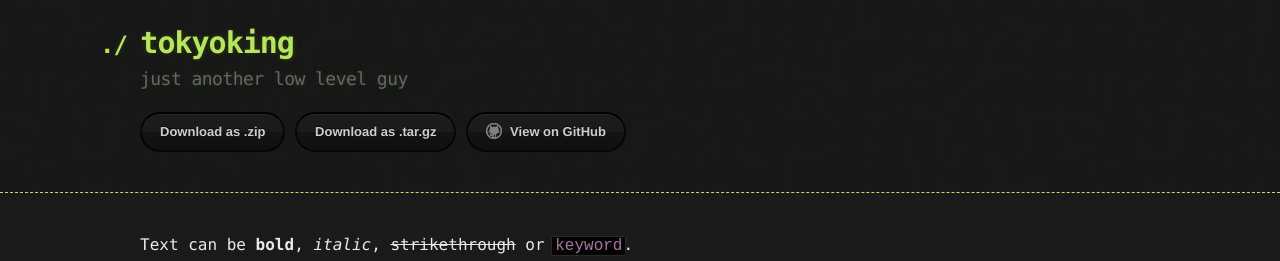
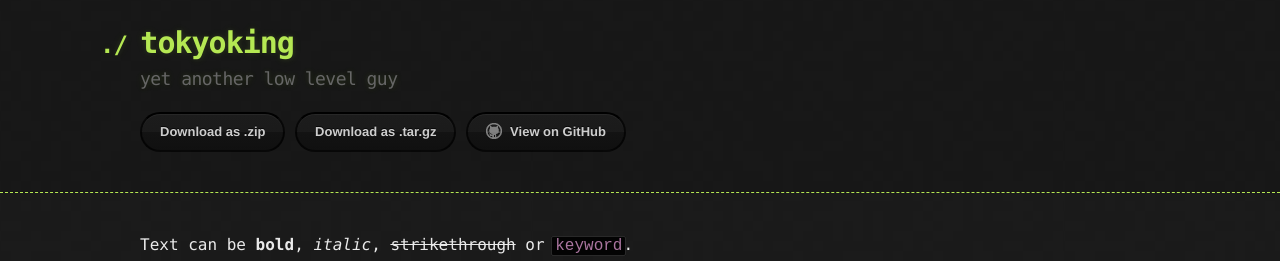
Before and after one commit to 4rsp/4rsp.github.io, a Jekyll site: the page built from index.md, in a window 1280 px wide and 900 px high. Shown: the top 261 px of the window. Built offline with Jekyll 4.4.1, drawn with Linux system fonts in a browser that asks for light colours.

Commit message:
Update _config.yml

```diff
--- a/_config.yml
+++ b/_config.yml
@@ -1,5 +1,5 @@
 title: tokyoking
-description: just another low level guy
+description: yet another low level guy
 show_downloads: true
 google_analytics:
 theme: jekyll-theme-hacker
```
